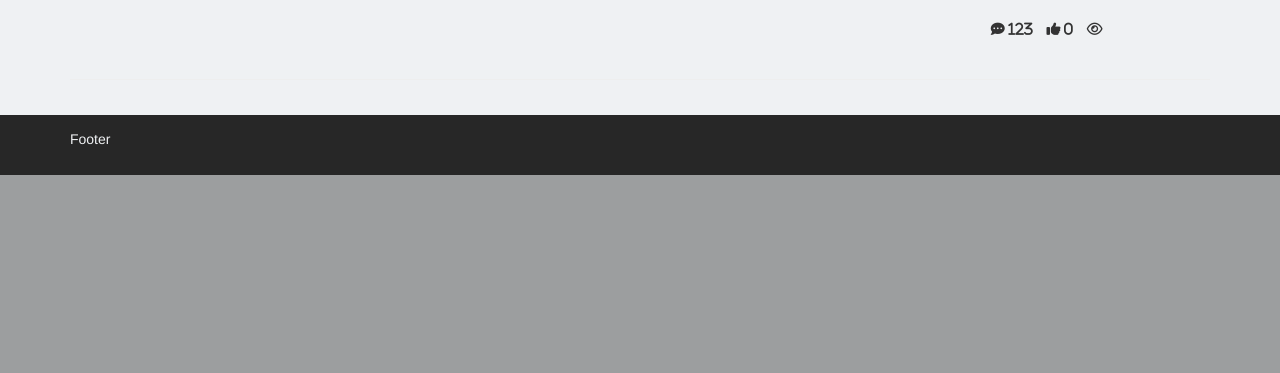
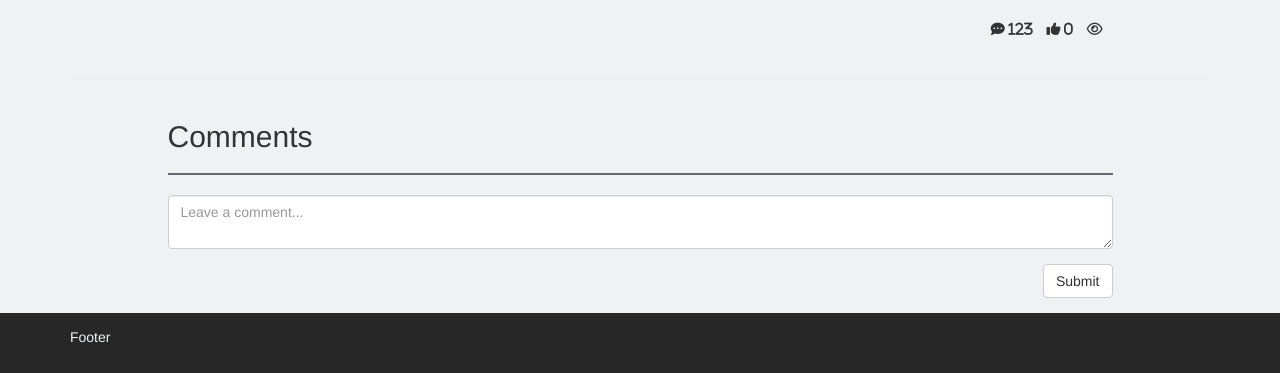
Before and after one commit to Arjay123/multi-user-blog, a Python web app: template templates/post.html in a window 1280 px wide. Shown: the part 957-1330 px from the top of the page. Before the commit the page ends 1132 px from the top, so only its background shows below. Run offline with Jinja, Linux system fonts and the light colour scheme; the template is opened without the code that fills it, so the values that code supplies are empty; some libraries are stand-ins or nearby versions.

Commit message:
implement posting comments

```diff
--- a/css/style.css
+++ b/css/style.css
@@ -146,3 +146,11 @@ body{
 .nav-tabs {
     margin-bottom: 0;
 }
+.comments-hdr-hr {
+	border: 1px solid #696773;
+}
+
+.comment {
+
+	padding-bottom: 30px;
+}
--- a/models/user.py
+++ b/models/user.py
@@ -30,6 +30,9 @@ class User(db.Model):
     avatar_image = db.BlobProperty()
     bio = db.TextProperty()
 
+    def get_full_name(self):
+        return self.first_name + " " + self.last_name
+
     def get_formatted_bio(self):
         if self.bio:
             return self.bio.replace("\n", "<br>")
--- a/templates/post.html
+++ b/templates/post.html
@@ -30,18 +30,16 @@
 	</div>
 </div>
 
-<hr>
-
 {% if user %}
 <div class="row">
 	<div class="col-xs-10 col-xs-offset-1">
 		<form method="post">
 			{% if user_liked %}
-			<button type="submit" name="like-status" value="unlike" class="btn btn-default">
+			<button type="submit" name="submit" value="unlike" class="btn btn-default pull-right">
 				<i class="fa fa-thumbs-down" aria-hidden="true"></i>Unlike this post
 			</button>
 			{% else %}
-			<button type="submit" name="like-status" value="like" class="btn btn-default">
+			<button type="submit" name="submit" value="like" class="btn btn-default pull-right">
 				<i class="fa fa-thumbs-up" aria-hidden="true"></i>Like this post
 			</button>
 			{% endif %}
@@ -49,5 +47,47 @@
 	</div>
 </div>
 {% endif %}
+<hr>
+<div class="row comments-hdr">
+	<div class="col-xs-10 col-xs-offset-1">
+	<h2>Comments</h2>
+	<hr class="comments-hdr-hr">
+	</div>
+</div>
 
+<div class="row">
+	<div class="col-xs-10 col-xs-offset-1">
+
+{% for comment in post.get_comments() %}
+
+		<div class="row comment">
+			<div class="hidden-xs col-sm-2">
+				<img class="img-responsive center-block img-circle" src="/userimg?img_id={{comment.user_id}}">
+			</div>
+			<div class="col-xs-12 col-sm-10">
+				<h4>{{comment.get_user_name()}}</h4>
+				<p>{{comment.get_formatted_text() | safe}}</p>
+
+				{% if user.key().id() == comment.user_id %}
+				<form method="post">
+					<button class="btn btn-danger pull-right" type="submit" name="submit" value="{{comment.key().id()}}">Delete this comment</button>
+				</form>
+				{% endif %}
+			</div>
+		</div>
+{% endfor %}
+
+		<div class="row">
+			<div class="col-xs-12">
+				<form method="post">
+					<div class="form-group">
+					    <textarea class="form-control" name="comment" id="comment" placeholder="Leave a comment..."></textarea>
+			  		</div>
+			  		<button type="submit" name="submit" value="comment" class="btn btn-default pull-right">Submit</button>
+				</form>
+			</div>
+		</div>
+
+	</div>
+</div>
 {% endblock %}
```
Also changed, not shown: index.yaml (+11 -0 lines), main.py (+17 -10 lines), models/comment.py (added, +20 -0 lines), models/post.py (+24 -0 lines), templates/macros.html (+8 -1 lines).
